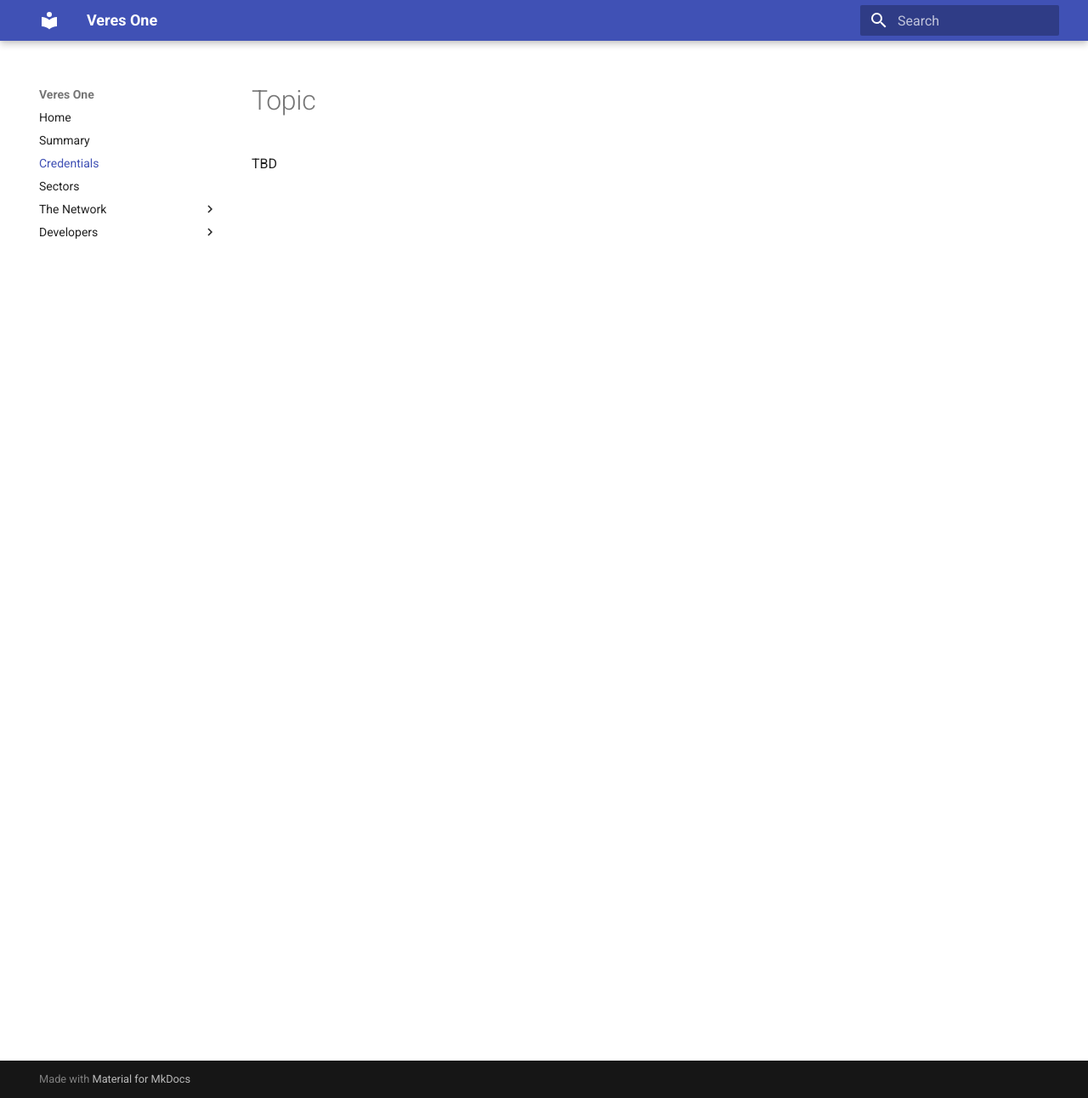
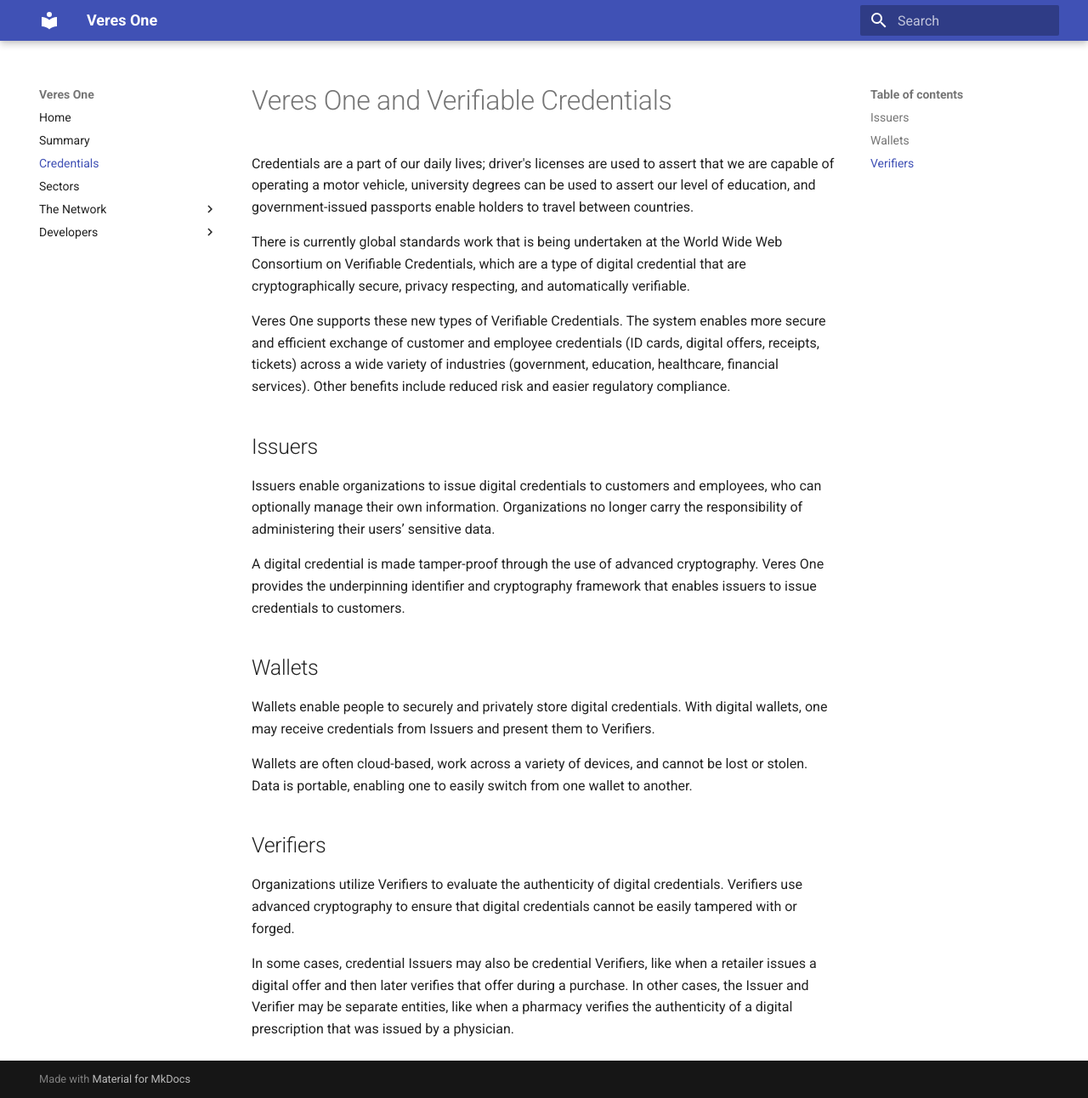
Before and after one commit to veres-one/docs.veres.one, an MkDocs documentation site: the page built from docs/credentials.md, in a window 1280 px wide and 1292 px high. Shown: the whole window at 85% size. Built offline with MkDocs 1.6.1 and Material for MkDocs 9.7.7, drawn with Linux system fonts in a browser that asks for light colours; old or Windows-style settings are respelled for this version of MkDocs.

Commit message:
Add credentials and sectors content.

```diff
--- a/docs/credentials.md
+++ b/docs/credentials.md
@@ -1,3 +1,49 @@
-# Topic
+# Veres One and Verifiable Credentials
 
-TBD
+Credentials are a part of our daily lives; driver's licenses are used to
+assert that we are capable of operating a motor vehicle, university degrees
+can be used to assert our level of education, and government-issued passports
+enable holders to travel between countries.
+
+There is currently global standards work that is being undertaken at the
+World Wide Web Consortium on Verifiable Credentials, which are a type of
+digital credential that are cryptographically secure, privacy respecting, and
+automatically verifiable.
+
+Veres One supports these new types of Verifiable Credentials. The system enables
+more secure and efficient exchange of customer and employee credentials
+(ID cards, digital offers, receipts, tickets) across a wide variety of
+industries (government, education, healthcare, financial services).
+Other benefits include reduced risk and easier regulatory compliance.
+
+## Issuers
+
+Issuers enable organizations to issue digital credentials to customers and
+employees, who can optionally manage their own information. Organizations no
+longer carry the responsibility of administering their users’ sensitive data.
+
+A digital credential is made tamper-proof through the use of advanced
+cryptography. Veres One provides the underpinning identifier and
+cryptography framework that enables issuers to issue credentials to customers.
+
+## Wallets
+
+Wallets enable people to securely and privately store digital credentials.
+With digital wallets, one may receive credentials from Issuers and present them
+to Verifiers.
+
+Wallets are often cloud-based, work across a variety of devices, and cannot
+be lost or stolen. Data is portable, enabling one to easily switch from one
+wallet to another.
+
+## Verifiers
+
+Organizations utilize Verifiers to evaluate the authenticity of digital
+credentials. Verifiers use advanced cryptography to ensure that digital
+credentials cannot be easily tampered with or forged.
+
+In some cases, credential Issuers may also be credential Verifiers, like when
+a retailer issues a digital offer and then later verifies that offer during
+a purchase. In other cases, the Issuer and Verifier may be separate entities,
+like when a pharmacy verifies the authenticity of a digital prescription
+that was issued by a physician.
```
Also changed, not shown: docs/sectors.md (+42 -2 lines).
